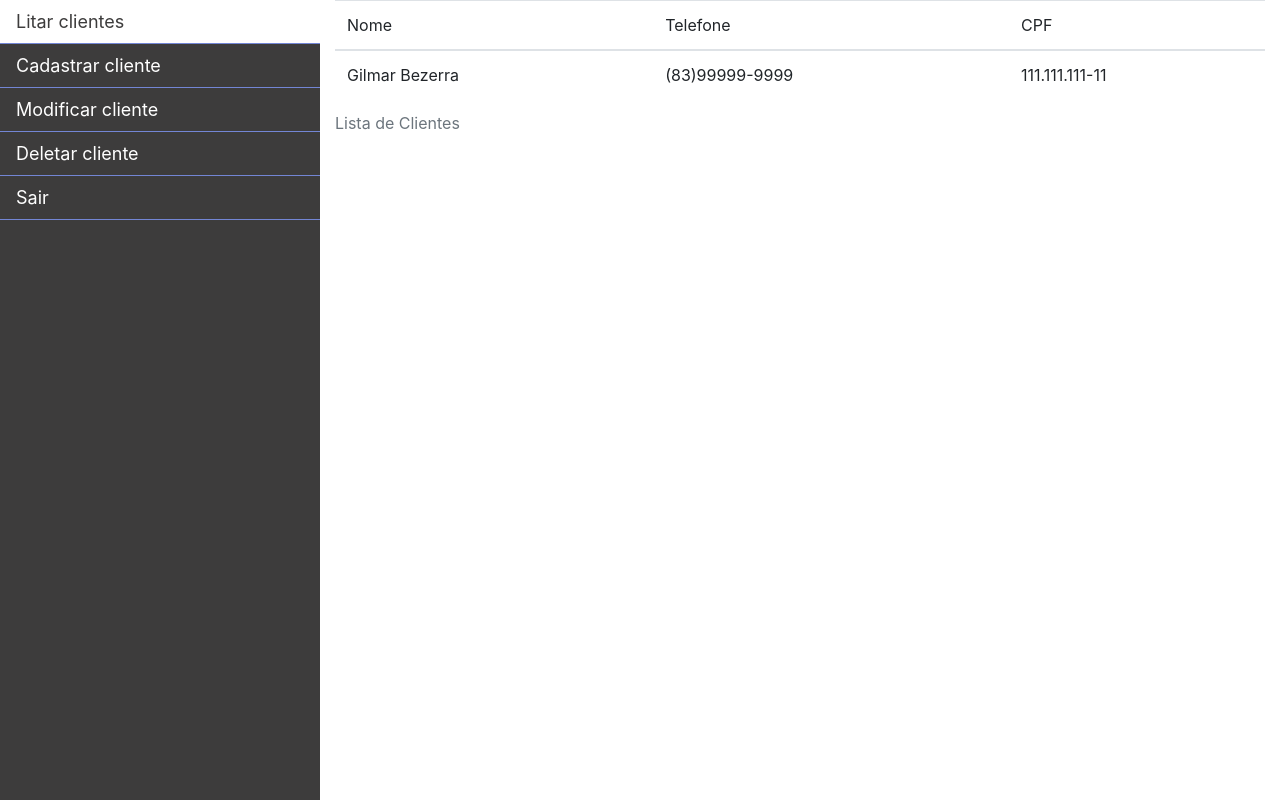
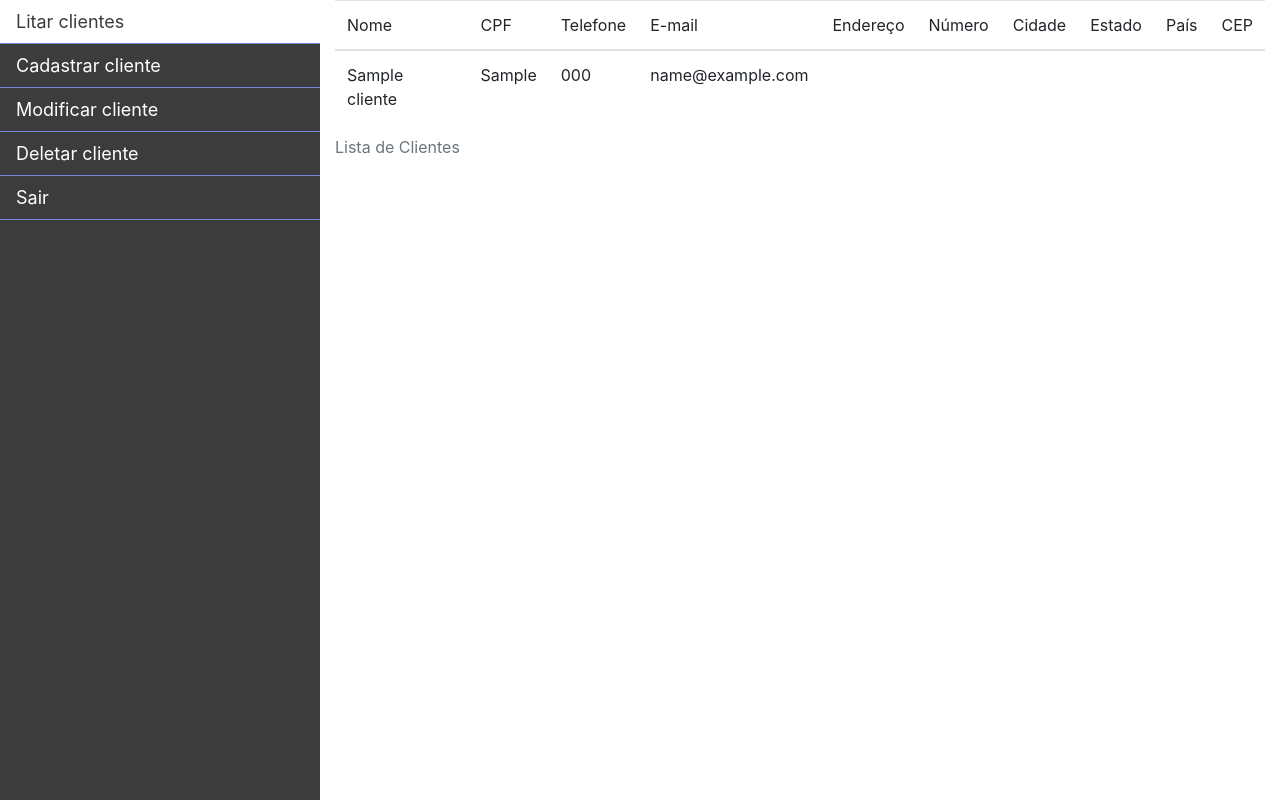
Before and after one commit to gilMars/desafiosnet, a Django app: page /painel/ in a window 1280 px wide. Run offline with Django 3.2, Linux system fonts and the light colour scheme; a user stored in the database is signed in; tables that the repository leaves empty hold one stand-in row (values such as "Sample post"); some libraries are stand-ins or nearby versions.

Commit message:
Suporte ao front-end do R do CRUD

```diff
--- a/controlpanel/templates/controlpanel/painel.html
+++ b/controlpanel/templates/controlpanel/painel.html
@@ -48,28 +48,43 @@
                             <a class="nav-link" href="#">Deletar cliente</a>
                         </li>
                         <li class="nav-item">
-                            <a class="nav-link" href="/logout">Sair</a>
+                            <a class="nav-link" href="{% url 'logout' %}">Sair</a>
                         </li>
                     </ul>
                 </nav>
             </div>
             <div class="col-md-9 no-float">
-                <table class="table table-hover">
+                <table class="table">
                     <caption>Lista de Clientes</caption>
                     <thead>
                         <tr>
                             <th scope="col">Nome</th>
+                            <th scope="col">CPF</th>
                             <th scope="col">Telefone</th>
-                            <th scope="col">CPF</th>
+                            <th scope="col">E-mail</th>
+                            <th scope="col">Endereço</th>
+                            <th scope="col">Número</th>
+                            <th scope="col">Cidade</th>
+                            <th scope="col">Estado</th>
+                            <th scope="col">País</th>
+                            <th scope="col">CEP</th>
                         </tr>
                     </thead>
-
                     <tbody>
+                        {% for cliente in clientes %}
                         <tr>
-                            <td>Gilmar Bezerra</td>
-                            <td>(83)99999-9999</td>
-                            <td>111.111.111-11</td>
+                            <td>{{cliente.nome}}</td>
+                            <td>{{cliente.cpf}}</td>
+                            <td>{{cliente.telefone}}</td>
+                            <td>{{cliente.email}}</td>
+                            <td>{{cliente.endereco.rua}}</td>
+                            <td>{{cliente.endereco.numero}}</td>
+                            <td>{{cliente.endereco.cidade}}</td>
+                            <td>{{cliente.endereco.estado}}</td>
+                            <td>{{cliente.endereco.pais}}</td>
+                            <td>{{cliente.endereco.cep}}</td>
                         </tr>
+                        {% endfor %}
                     </tbody>
 
                 </table>
```
